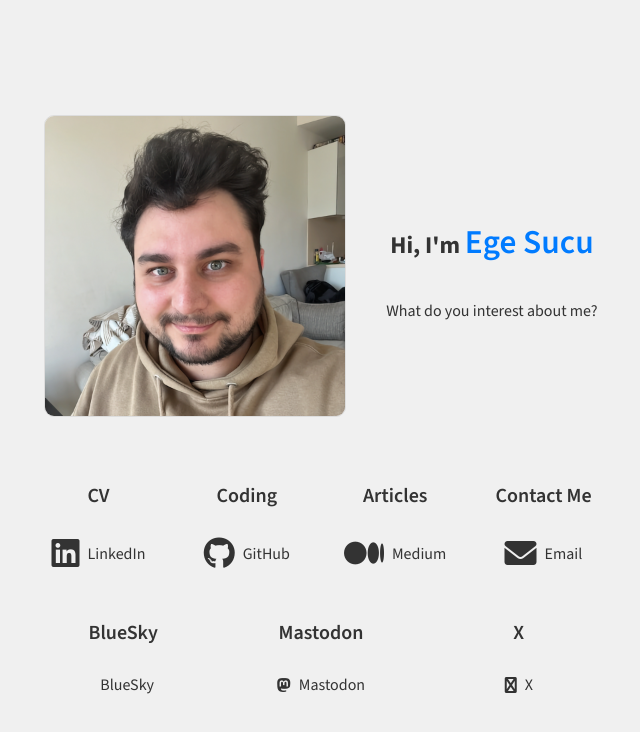
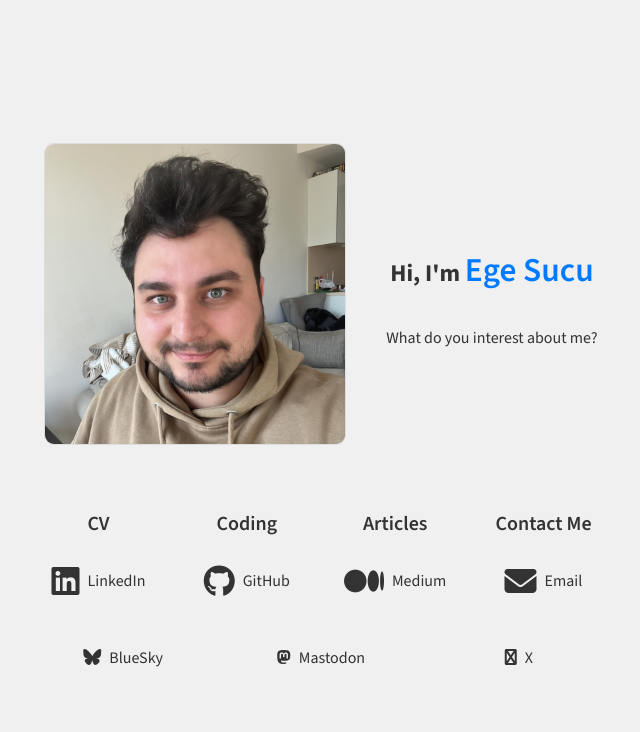
Before and after one commit to egesucu/egesucu.github.io, a plain HTML site: page index.html in a window 1280 px wide. Shown: the whole page, without its empty margins (319-959 px from the left). Drawn offline with nearby package versions, Linux system fonts and the light colour scheme.

Commit message:
Update Fa Icon Version

```diff
--- a/index.html
+++ b/index.html
@@ -6,7 +6,7 @@
     <title>Ege Sucu</title>
     <link rel="icon" href="assets/ege-favicon.png">
     <link rel="stylesheet" href="style.css">
-    <link rel="stylesheet" href="https://cdnjs.cloudflare.com/ajax/libs/font-awesome/6.0.0-beta3/css/all.min.css">
+    <link rel="stylesheet" href="https://cdnjs.cloudflare.com/ajax/libs/font-awesome/6.5.2/css/all.min.css">
     <link rel="preconnect" href="https://fonts.googleapis.com">
     <link rel="preconnect" href="https://fonts.gstatic.com" crossorigin>
     <link href="https://fonts.googleapis.com/css2?family=Source+Sans+3:ital,wght@0,200..900;1,200..900&display=swap" rel="stylesheet">
@@ -59,21 +59,18 @@
         </section>
         <section class="links">
             <div class="link-item">
-                <p class="link-description">BlueSky</p>
                 <a href="https://bsky.app/profile/egesucu.com.tr" class="button linkedin" rel="noopener noreferrer" target="_blank" aria-label="Me on BlueSky">
                     <i class="fa-brands fa-bluesky"></i>BlueSky
                 </a>
             </div>
 
             <div class="link-item">
-                <p class="link-description">Mastodon</p>
                 <a href="https://mastodon.social/@egedotswift" class="button github" rel="noopener noreferrer" target="_blank" aria-label="Me on Mastodon">
                     <i class="fa-brands fa-mastodon"></i>Mastodon
                 </a>
             </div>
 
             <div class="link-item">
-                <p class="link-description">X</p>
                 <a href="https://x.com/egedotswift" class="button medium" rel="noopener noreferrer" target="_blank" aria-label="Me on X">
                     <i class="fa fa-twitter"></i>X
                 </a>
```
